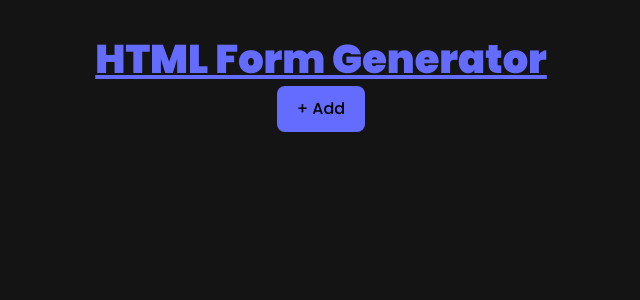
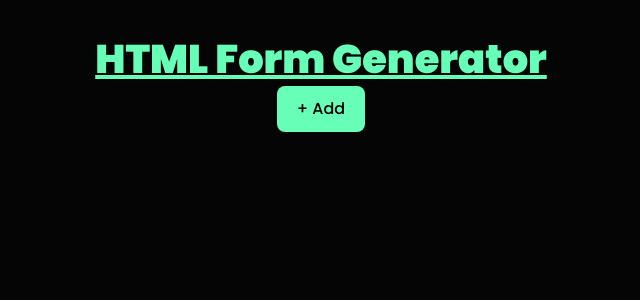
Before and after one commit to hazymaero/html-form-generator, a Svelte app: page / in a window 1280 px wide. Shown: the top 300 px of the page, without its empty margins (319-959 px from the left). Built offline with nearby package versions, Linux system fonts and the light colour scheme.

Commit message:
colorscheme change

```diff
--- a/src/app.css
+++ b/src/app.css
@@ -1,17 +1,11 @@
 @import url('https://fonts.googleapis.com/css2?family=Poppins:ital,wght@0,100;0,200;0,300;0,400;0,500;0,600;0,700;0,800;0,900;1,100;1,200;1,300;1,400;1,500;1,600;1,700;1,800;1,900&display=swap');
 
 :root {
-    font-synthesis: none;
-    text-rendering: optimizeLegibility;
-    -webkit-font-smoothing: antialiased;
-    -moz-osx-font-smoothing: grayscale;
-    -webkit-text-size-adjust: 100%;
-
-    --accent-color: #646cff;
-    --background-color: rgb(20, 20, 20);
-    --text-color: rgb(240, 240, 240);
-    --foreground-color: rgb(5, 5, 5);
-    --secondary-accent-color: crimson;
+    --accent-color: #67feb8;
+    --background-color: #050505;
+    --text-color: #fafafa;
+    --foreground-color: #1a1a1a;
+    --secondary-accent-color: #fecde4;
 
     font-family: "Poppins";
     line-height: 0em;
--- a/src/components/Form.svelte
+++ b/src/components/Form.svelte
@@ -31,7 +31,7 @@
         outline: none;
         padding: 0.5em;
         color: var(--text-color);
-        background-color: rgb(30, 30, 30);
+        background-color: var(--background-color);
         border-radius: 0.4em;
         margin-left: 0.5em;
         font-family: "Poppins";
```
